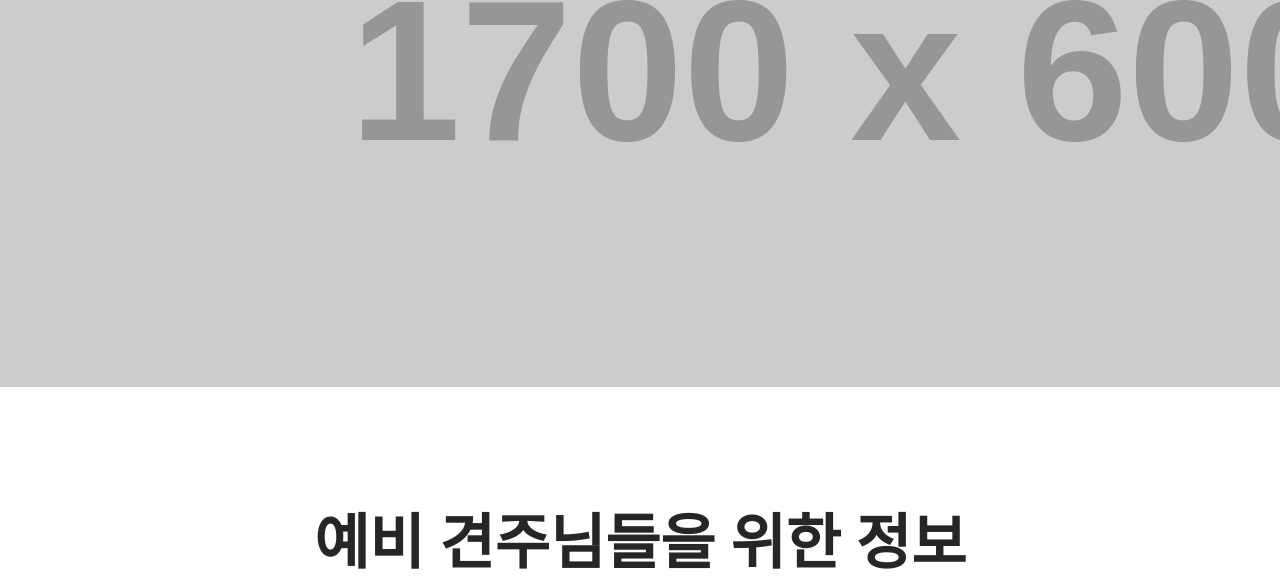
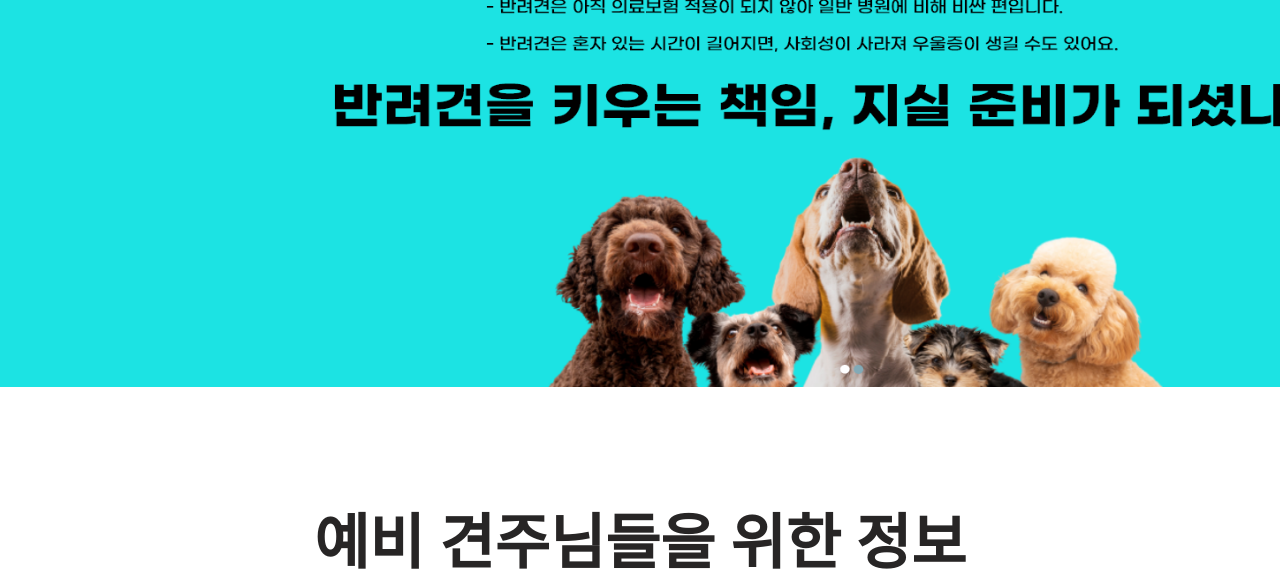
Before and after one commit to number0010/Pawsitive_Info, a plain HTML site: page index.html in a window 1280 px wide. Shown: the part 666-1253 px from the top of the page. Drawn offline with Linux system fonts and the light colour scheme; placeholder pictures from the web are drawn by us; a web font is replaced by a local one.

Commit message:
베너 수정

```diff
--- a/index.html
+++ b/index.html
@@ -68,7 +68,7 @@
                         <img class="mainBannerImg" src="이미지/MainBnr.png" alt="이미지 1" >
                     </div>
                     <div class="slide">
-                        <img class="mainBannerImg" src="http://placehold.it/1700x600" alt="이미지 2">
+                        <img class="mainBannerImg" src="이미지/KakaoTalk_20231205_224349551.png" alt="이미지 2">
                     </div>
                     <div class="slide">
                         <img class="mainBannerImg" src="http://placehold.it/1700x600" alt="이미지 3">
```
Also changed, not shown: 이미지/KakaoTalk_20231205_224349551.png (added).
